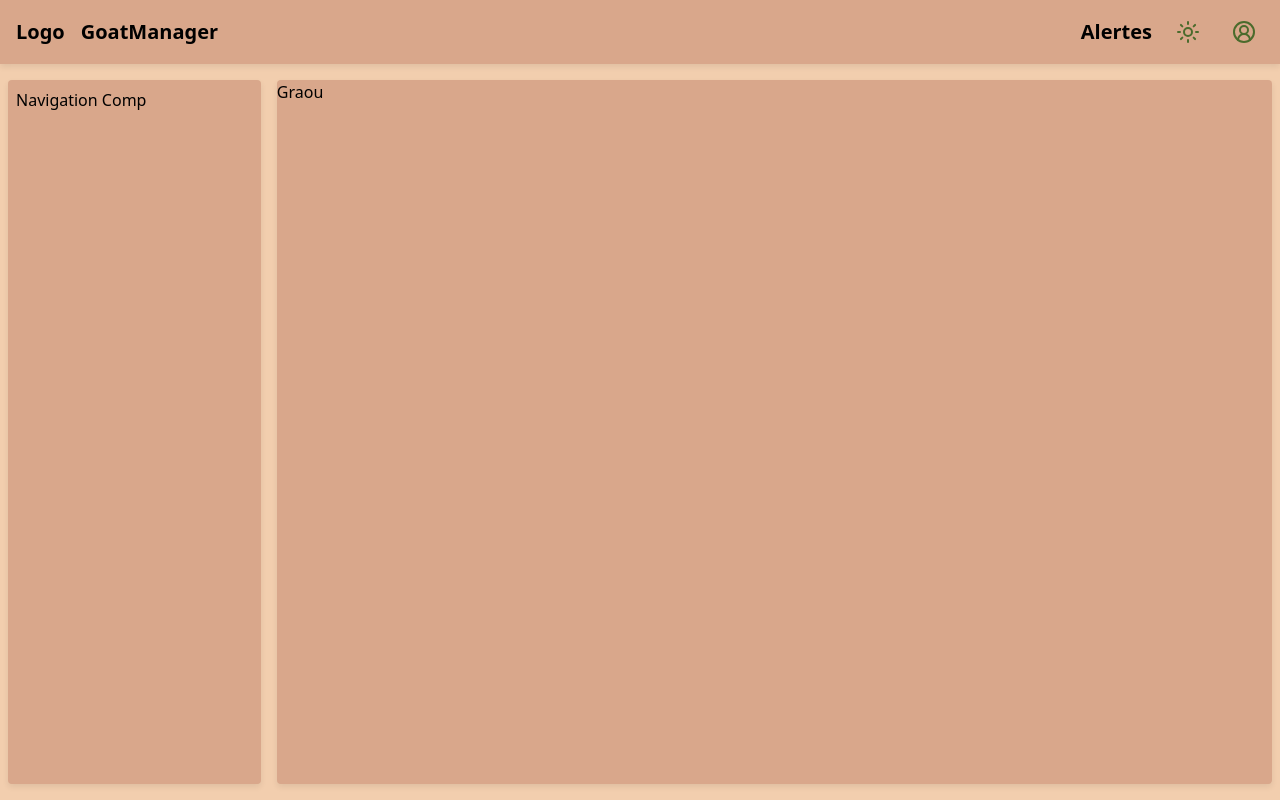
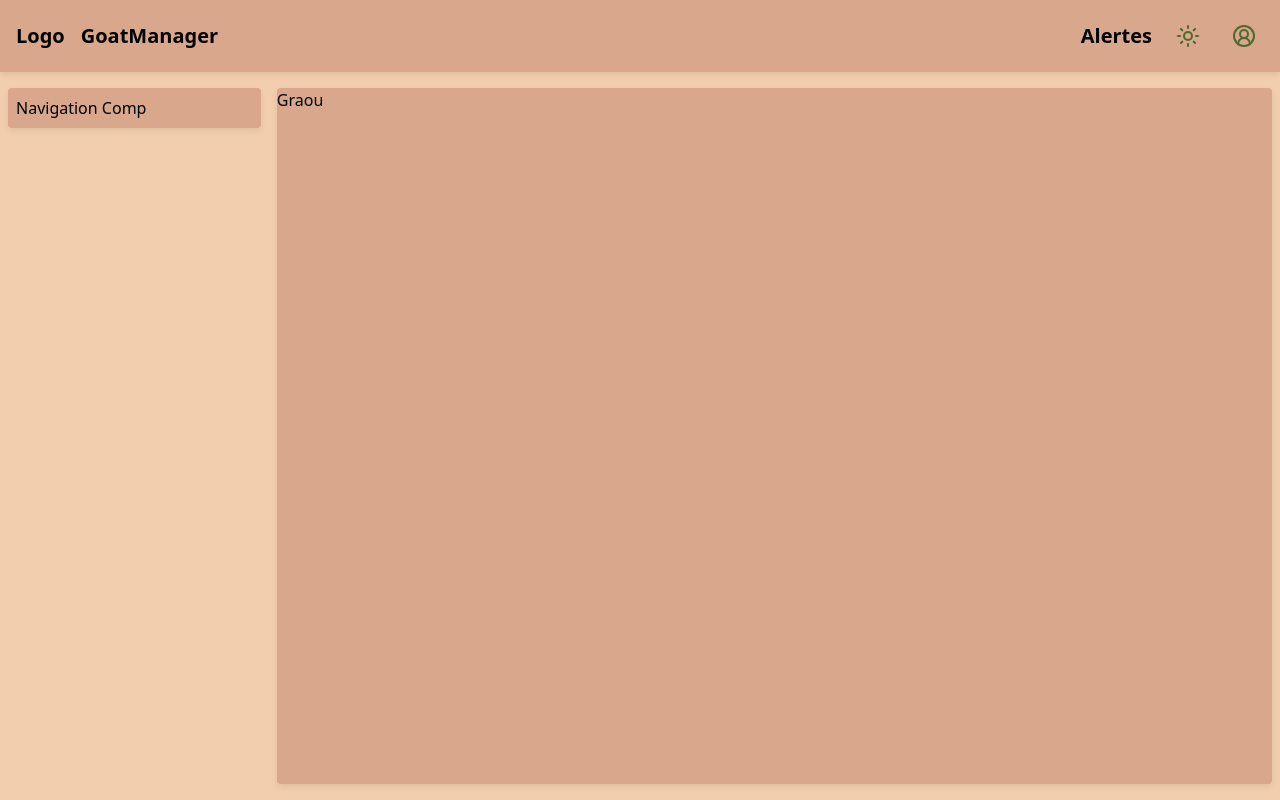
Before and after one commit to Goaty-app/front, a Next.js app: page / in a window 1280 px wide. Built offline with nearby package versions, Linux system fonts and the light colour scheme.

Commit message:
feat: allow overflow-y and full height

```diff
--- a/src/app/layout.tsx
+++ b/src/app/layout.tsx
@@ -13,9 +13,9 @@ export default function RootLayout({ children }: Readonly<{
 }>) {
     return (
         <html lang="fr">
-            <body className="bg-layer-1 h-screen w-screen flex flex-col sm:flex-col-reverse">
-                <div className="flex-1 flex flex-col sm:flex-row my-4 mx-2 gap-4">
-                    <aside className="hidden sm:block h-full w-[20%] bg-layer-2 rounded-sm p-2">
+            <body className="bg-layer-1 min-h-screen overflow-y-auto w-screen flex flex-col sm:flex-col-reverse">
+                <div className="flex-1 relative flex flex-col sm:flex-row my-4 mx-2 gap-4">
+                    <aside className="hidden sm:block sticky top-4 h-full w-[20%] bg-layer-2 rounded-sm p-2">
                         Navigation Comp
                     </aside>
                     <main className="bg-layer-2 flex-1 rounded-sm">
```
